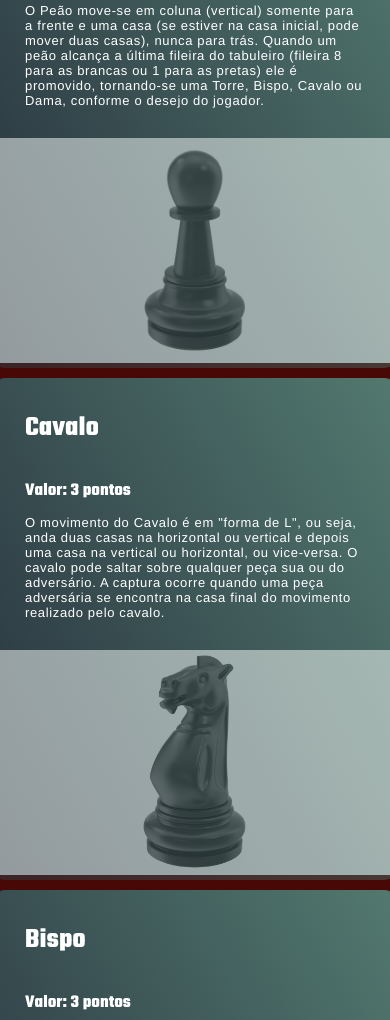
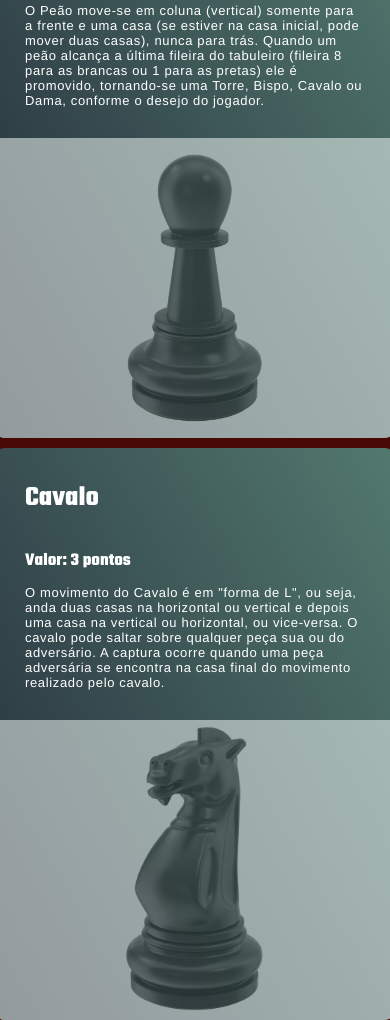
Before and after one commit to JoelMJunior/manual-xadrez, a plain HTML site: page index.html in a window 390 px wide. Shown: the part 1225-2245 px from the top of the page. Drawn offline with Linux system fonts and the light colour scheme.

Commit message:
update style.css flex-basis to auto in max-width 768px

```diff
--- a/style.css
+++ b/style.css
@@ -336,6 +336,7 @@ footer a:hover {
 
     #portfolio .all-projects .project-img {
         width: 100%;
+        flex-basis: auto;
     }
 }
 
```
